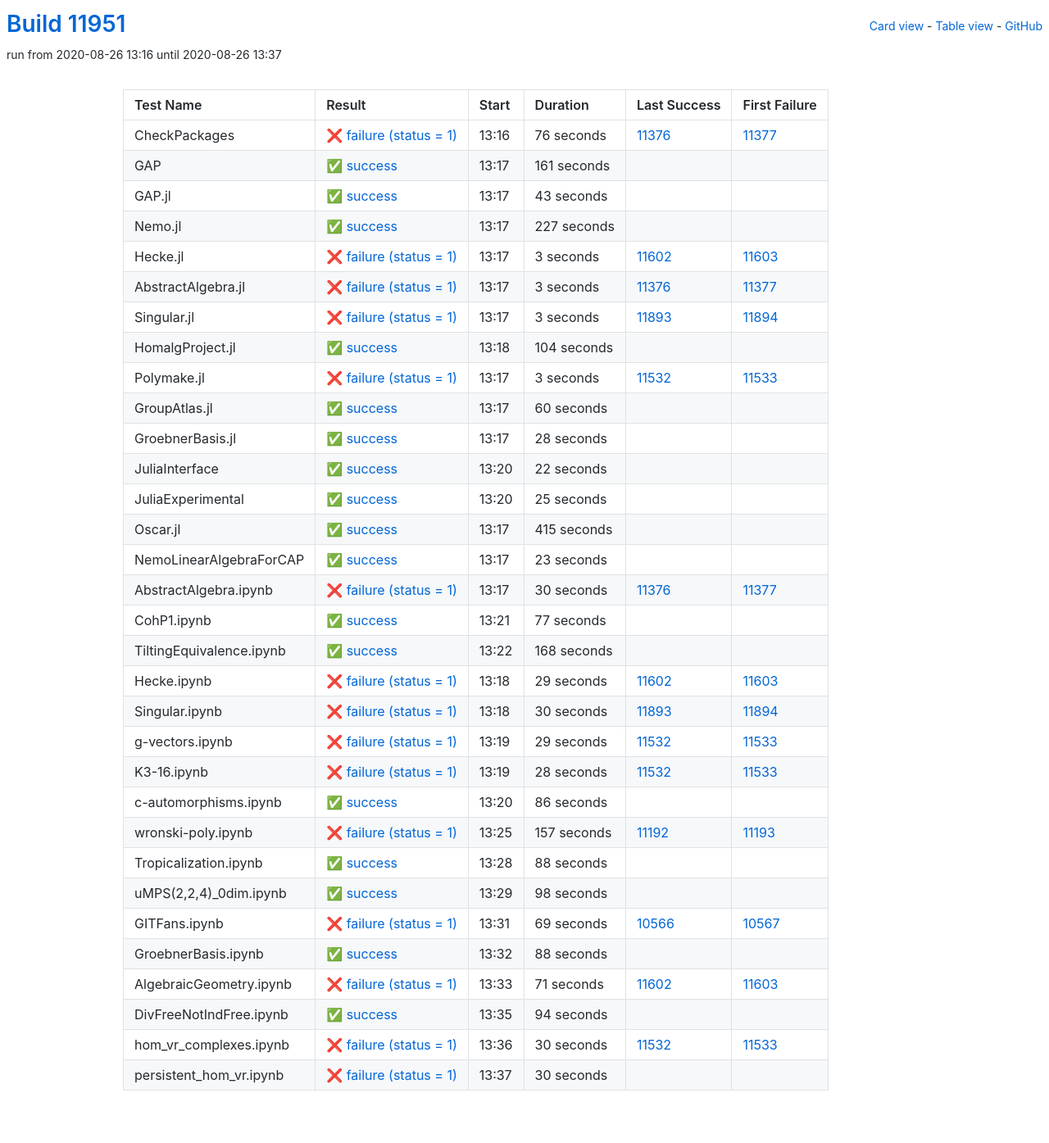
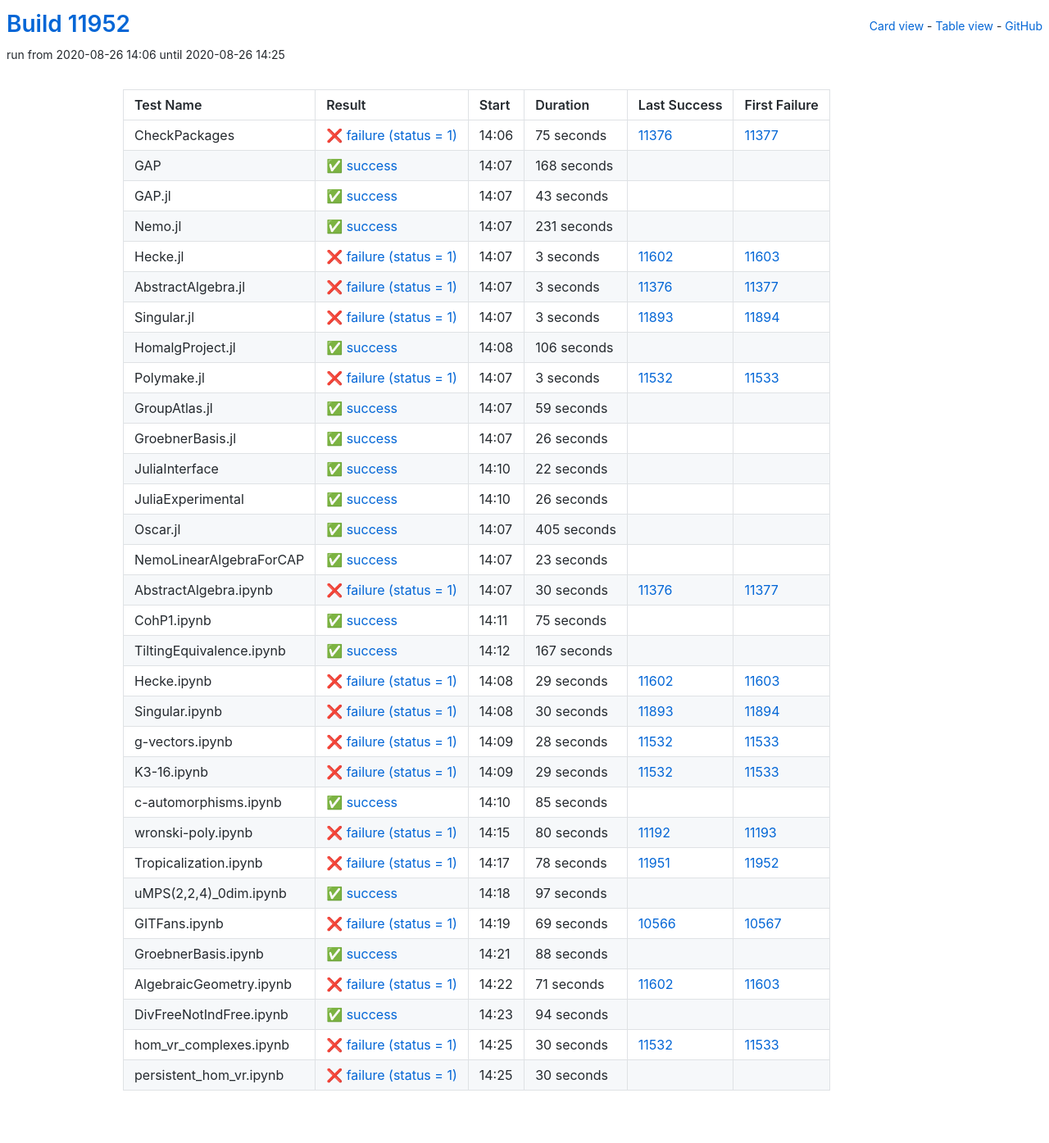
Before and after one commit to oscar-system/oscar-ci-status, a Jekyll site: the page built from table.html, in a window 1280 px wide. Shown: the whole page at 82% size. Built offline with Jekyll 4.4.1, drawn with Linux system fonts in a browser that asks for light colours.

Commit message:
Build #11952

```diff
--- a/_data/ci.yml
+++ b/_data/ci.yml
@@ -1,6 +1,6 @@
 ---
-build: 11951
-build_url: https://oscarci.mathematik.uni-kl.de/job/oscar/11951/
+build: 11952
+build_url: https://oscarci.mathematik.uni-kl.de/job/oscar/11952/
 job: oscar
 organization: oscar-system
 repo: oscar-ci-status
@@ -8,32 +8,32 @@
 tests:
 - name: CheckPackages
   id: checkpackages
-  log: https://oscarci.mathematik.uni-kl.de/job/oscar/11951/artifact/logs/build-11951/CheckPackages.log
-  start: 2020-08-26 13:16
+  log: https://oscarci.mathematik.uni-kl.de/job/oscar/11952/artifact/logs/build-11952/CheckPackages.log
+  start: 2020-08-26 14:06
   success: false
   exitcode: 1
   status: failure
-  duration: 76
+  duration: 75
   last_success: 11376
   last_success_url: https://oscarci.mathematik.uni-kl.de/job/oscar/11376/
   first_failure: 11377
   first_failure_url: https://oscarci.mathematik.uni-kl.de/job/oscar/11377/
 - name: GAP
   id: gap
-  log: https://oscarci.mathematik.uni-kl.de/job/oscar/11951/artifact/logs/build-11951/GAP.log
-  start: 2020-08-26 13:17
+  log: https://oscarci.mathematik.uni-kl.de/job/oscar/11952/artifact/logs/build-11952/GAP.log
+  start: 2020-08-26 14:07
   success: true
   exitcode: 0
   status: success
-  duration: 161
+  duration: 168
   last_success: false
   last_success_url:
   first_failure: false
   first_failure_url:
 - name: GAP.jl
   id: gap-jl
-  log: https://oscarci.mathematik.uni-kl.de/job/oscar/11951/artifact/logs/build-11951/GAP.jl.log
-  start: 2020-08-26 13:17
+  log: https://oscarci.mathematik.uni-kl.de/job/oscar/11952/artifact/logs/build-11952/GAP.jl.log
+  start: 2020-08-26 14:07
   success: true
   exitcode: 0
   status: success
@@ -44,20 +44,20 @@
   first_failure_url:
 - name: Nemo.jl
   id: nemo-jl
-  log: https://oscarci.mathematik.uni-kl.de/job/oscar/11951/artifact/logs/build-11951/Nemo.jl.log
-  start: 2020-08-26 13:17
+  log: https://oscarci.mathematik.uni-kl.de/job/oscar/11952/artifact/logs/build-11952/Nemo.jl.log
+  start: 2020-08-26 14:07
   success: true
   exitcode: 0
   status: success
-  duration: 227
+  duration: 231
   last_success: false
   last_success_url:
   first_failure: false
   first_failure_url:
 - name: Hecke.jl
   id: hecke-jl
-  log: https://oscarci.mathematik.uni-kl.de/job/oscar/11951/artifact/logs/build-11951/Hecke.jl.log
-  start: 2020-08-26 13:17
+  log: https://oscarci.mathematik.uni-kl.de/job/oscar/11952/artifact/logs/build-11952/Hecke.jl.log
+  start: 2020-08-26 14:07
   success: false
   exitcode: 1
   status: failure
@@ -68,8 +68,8 @@
   first_failure_url: https://oscarci.mathematik.uni-kl.de/job/oscar/11603/
 - name: AbstractAlgebra.jl
   id: abstractalgebra-jl
-  log: https://oscarci.mathematik.uni-kl.de/job/oscar/11951/artifact/logs/build-11951/AbstractAlgebra.jl.log
-  start: 2020-08-26 13:17
+  log: https://oscarci.mathematik.uni-kl.de/job/oscar/11952/artifact/logs/build-11952/AbstractAlgebra.jl.log
+  start: 2020-08-26 14:07
   success: false
   exitcode: 1
   status: failure
@@ -80,8 +80,8 @@
   first_failure_url: https://oscarci.mathematik.uni-kl.de/job/oscar/11377/
 - name: Singular.jl
   id: singular-jl
-  log: https://oscarci.mathematik.uni-kl.de/job/oscar/11951/artifact/logs/build-11951/Singular.jl.log
-  start: 2020-08-26 13:17
+  log: https://oscarci.mathematik.uni-kl.de/job/oscar/11952/artifact/logs/build-11952/Singular.jl.log
+  start: 2020-08-26 14:07
   success: false
   exitcode: 1
   status: failure
@@ -92,20 +92,20 @@
   first_failure_url: https://oscarci.mathematik.uni-kl.de/job/oscar/11894/
 - name: HomalgProject.jl
   id: homalgproject-jl
-  log: https://oscarci.mathematik.uni-kl.de/job/oscar/11951/artifact/logs/build-11951/HomalgProject.jl.log
-  start: 2020-08-26 13:18
+  log: https://oscarci.mathematik.uni-kl.de/job/oscar/11952/artifact/logs/build-11952/HomalgProject.jl.log
+  start: 2020-08-26 14:08
   success: true
   exitcode: 0
   status: success
-  duration: 104
+  duration: 106
   last_success: false
   last_success_url:
   first_failure: false
   first_failure_url:
 - name: Polymake.jl
   id: polymake-jl
-  log: https://oscarci.mathematik.uni-kl.de/job/oscar/11951/artifact/logs/build-11951/Polymake.jl.log
-  start: 2020-08-26 13:17
+  log: https://oscarci.mathematik.uni-kl.de/job/oscar/11952/artifact/logs/build-11952/Polymake.jl.log
+  start: 2020-08-26 14:07
   success: false
   exitcode: 1
   status: failure
@@ -116,32 +116,32 @@
   first_failure_url: https://oscarci.mathematik.uni-kl.de/job/oscar/11533/
 - name: GroupAtlas.jl
   id: groupatlas-jl
-  log: https://oscarci.mathematik.uni-kl.de/job/oscar/11951/artifact/logs/build-11951/GroupAtlas.jl.log
-  start: 2020-08-26 13:17
+  log: https://oscarci.mathematik.uni-kl.de/job/oscar/11952/artifact/logs/build-11952/GroupAtlas.jl.log
+  start: 2020-08-26 14:07
   success: true
   exitcode: 0
   status: success
-  duration: 60
+  duration: 59
   last_success: false
   last_success_url:
   first_failure: false
   first_failure_url:
 - name: GroebnerBasis.jl
   id: groebnerbasis-jl
-  log: https://oscarci.mathematik.uni-kl.de/job/oscar/11951/artifact/logs/build-11951/GroebnerBasis.jl.log
-  start: 2020-08-26 13:17
+  log: https://oscarci.mathematik.uni-kl.de/job/oscar/11952/artifact/logs/build-11952/GroebnerBasis.jl.log
+  start: 2020-08-26 14:07
   success: true
   exitcode: 0
   status: success
-  duration: 28
+  duration: 26
   last_success: false
   last_success_url:
   first_failure: false
   first_failure_url:
 - name: JuliaInterface
   id: juliainterface
-  log: https://oscarci.mathematik.uni-kl.de/job/oscar/11951/artifact/logs/build-11951/JuliaInterface.log
-  start: 2020-08-26 13:20
+  log: https://oscarci.mathematik.uni-kl.de/job/oscar/11952/artifact/logs/build-11952/JuliaInterface.log
+  start: 2020-08-26 14:10
   success: true
   exitcode: 0
   status: success
@@ -152,32 +152,32 @@
   first_failure_url:
 - name: JuliaExperimental
   id: juliaexperimental
-  log: https://oscarci.mathematik.uni-kl.de/job/oscar/11951/artifact/logs/build-11951/JuliaExperimental.log
-  start: 2020-08-26 13:20
+  log: https://oscarci.mathematik.uni-kl.de/job/oscar/11952/artifact/logs/build-11952/JuliaExperimental.log
+  start: 2020-08-26 14:10
   success: true
   exitcode: 0
   status: success
-  duration: 25
+  duration: 26
   last_success: false
   last_success_url:
   first_failure: false
   first_failure_url:
 - name: Oscar.jl
   id: oscar-jl
-  log: https://oscarci.mathematik.uni-kl.de/job/oscar/11951/artifact/logs/build-11951/Oscar.jl.log
-  start: 2020-08-26 13:17
+  log: https://oscarci.mathematik.uni-kl.de/job/oscar/11952/artifact/logs/build-11952/Oscar.jl.log
+  start: 2020-08-26 14:07
   success: true
   exitcode: 0
   status: success
-  duration: 415
+  duration: 405
   last_success: false
   last_success_url:
   first_failure: false
   first_failure_url:
 - name: NemoLinearAlgebraForCAP
   id: nemolinearalgebraforcap
-  log: https://oscarci.mathematik.uni-kl.de/job/oscar/11951/artifact/logs/build-11951/NemoLinearAlgebraForCAP.log
-  start: 2020-08-26 13:17
+  log: https://oscarci.mathematik.uni-kl.de/job/oscar/11952/artifact/logs/build-11952/NemoLinearAlgebraForCAP.log
+  start: 2020-08-26 14:07
   success: true
   exitcode: 0
   status: success
@@ -188,8 +188,8 @@
   first_failure_url:
 - name: AbstractAlgebra.ipynb
   id: abstractalgebra-ipynb
-  log: https://oscarci.mathematik.uni-kl.de/job/oscar/11951/artifact/logs/build-11951/AbstractAlgebra.ipynb.log
-  start: 2020-08-26 13:17
+  log: https://oscarci.mathematik.uni-kl.de/job/oscar/11952/artifact/logs/build-11952/AbstractAlgebra.ipynb.log
+  start: 2020-08-26 14:07
   success: false
   exitcode: 1
   status: failure
@@ -200,32 +200,32 @@
   first_failure_url: https://oscarci.mathematik.uni-kl.de/job/oscar/11377/
 - name: CohP1.ipynb
   id: cohp1-ipynb
-  log: https://oscarci.mathematik.uni-kl.de/job/oscar/11951/artifact/logs/build-11951/CohP1.ipynb.log
-  start: 2020-08-26 13:21
+  log: https://oscarci.mathematik.uni-kl.de/job/oscar/11952/artifact/logs/build-11952/CohP1.ipynb.log
+  start: 2020-08-26 14:11
   success: true
   exitcode: 0
   status: success
-  duration: 77
+  duration: 75
   last_success: false
   last_success_url:
   first_failure: false
   first_failure_url:
 - name: TiltingEquivalence.ipynb
   id: tiltingequivalence-ipynb
-  log: https://oscarci.mathematik.uni-kl.de/job/oscar/11951/artifact/logs/build-11951/TiltingEquivalence.ipynb.log
-  start: 2020-08-26 13:22
+  log: https://oscarci.mathematik.uni-kl.de/job/oscar/11952/artifact/logs/build-11952/TiltingEquivalence.ipynb.log
+  start: 2020-08-26 14:12
   success: true
   exitcode: 0
   status: success
-  duration: 168
+  duration: 167
   last_success: false
   last_success_url:
   first_failure: false
   first_failure_url:
 - name: Hecke.ipynb
   id: hecke-ipynb
-  log: https://oscarci.mathematik.uni-kl.de/job/oscar/11951/artifact/logs/build-11951/Hecke.ipynb.log
-  start: 2020-08-26 13:18
+  log: https://oscarci.mathematik.uni-kl.de/job/oscar/11952/artifact/logs/build-11952/Hecke.ipynb.log
+  start: 2020-08-26 14:08
   success: false
   exitcode: 1
   status: failure
@@ -236,8 +236,8 @@
   first_failure_url: https://oscarci.mathematik.uni-kl.de/job/oscar/11603/
 - name: Singular.ipynb
   id: singular-ipynb
-  log: https://oscarci.mathematik.uni-kl.de/job/oscar/11951/artifact/logs/build-11951/Singular.ipynb.log
-  start: 2020-08-26 13:18
+  log: https://oscarci.mathematik.uni-kl.de/job/oscar/11952/artifact/logs/build-11952/Singular.ipynb.log
+  start: 2020-08-26 14:08
   success: false
   exitcode: 1
   status: failure
@@ -248,8 +248,20 @@
   first_failure_url: https://oscarci.mathematik.uni-kl.de/job/oscar/11894/
 - name: g-vectors.ipynb
   id: g-vectors-ipynb
-  log: https://oscarci.mathematik.uni-kl.de/job/oscar/11951/artifact/logs/build-11951/g-vectors.ipynb.log
-  start: 2020-08-26 13:19
+  log: https://oscarci.mathematik.uni-kl.de/job/oscar/11952/artifact/logs/build-11952/g-vectors.ipynb.log
+  start: 2020-08-26 14:09
+  success: false
+  exitcode: 1
+  status: failure
+  duration: 28
+  last_success: 11532
+  last_success_url: https://oscarci.mathematik.uni-kl.de/job/oscar/11532/
+  first_failure: 11533
+  first_failure_url: https://oscarci.mathematik.uni-kl.de/job/oscar/11533/
+- name: K3-16.ipynb
+  id: k3-16-ipynb
+  log: https://oscarci.mathematik.uni-kl.de/job/oscar/11952/artifact/logs/build-11952/K3-16.ipynb.log
+  start: 2020-08-26 14:09
   success: false
   exitcode: 1
   status: failure
@@ -258,70 +270,58 @@
   last_success_url: https://oscarci.mathematik.uni-kl.de/job/oscar/11532/
   first_failure: 11533
   first_failure_url: https://oscarci.mathematik.uni-kl.de/job/oscar/11533/
-- name: K3-16.ipynb
-  id: k3-16-ipynb
-  log: https://oscarci.mathematik.uni-kl.de/job/oscar/11951/artifact/logs/build-11951/K3-16.ipynb.log
-  start: 2020-08-26 13:19
-  success: false
-  exitcode: 1
-  status: failure
-  duration: 28
-  last_success: 11532
-  last_success_url: https://oscarci.mathematik.uni-kl.de/job/oscar/11532/
-  first_failure: 11533
-  first_failure_url: https://oscarci.mathematik.uni-kl.de/job/oscar/11533/
 - name: c-automorphisms.ipynb
   id: c-automorphisms-ipynb
-  log: https://oscarci.mathematik.uni-kl.de/job/oscar/11951/artifact/logs/build-11951/c-automorphisms.ipynb.log
-  start: 2020-08-26 13:20
+  log: https://oscarci.mathematik.uni-kl.de/job/oscar/11952/artifact/logs/build-11952/c-automorphisms.ipynb.log
+  start: 2020-08-26 14:10
   success: true
   exitcode: 0
   status: success
-  duration: 86
+  duration: 85
   last_success: false
   last_success_url:
   first_failure: false
   first_failure_url:
 - name: wronski-poly.ipynb
   id: wronski-poly-ipynb
-  log: https://oscarci.mathematik.uni-kl.de/job/oscar/11951/artifact/logs/build-11951/wronski-poly.ipynb.log
-  start: 2020-08-26 13:25
+  log: https://oscarci.mathematik.uni-kl.de/job/oscar/11952/artifact/logs/build-11952/wronski-poly.ipynb.log
+  start: 2020-08-26 14:15
   success: false
   exitcode: 1
   status: failure
-  duration: 157
+  duration: 80
   last_success: 11192
   last_success_url: https://oscarci.mathematik.uni-kl.de/job/oscar/11192/
   first_failure: 11193
   first_failure_url: https://oscarci.mathematik.uni-kl.de/job/oscar/11193/
 - name: Tropicalization.ipynb
   id: tropicalization-ipynb
-  log: https://oscarci.mathematik.uni-kl.de/job/oscar/11951/artifact/logs/build-11951/Tropicalization.ipynb.log
-  start: 2020-08-26 13:28
+  log: https://oscarci.mathematik.uni-kl.de/job/oscar/11952/artifact/logs/build-11952/Tropicalization.ipynb.log
+  start: 2020-08-26 14:17
+  success: false
+  exitcode: 1
+  status: failure
+  duration: 78
+  last_success: 11951
+  last_success_url: https://oscarci.mathematik.uni-kl.de/job/oscar/11951/
+  first_failure: 11952
+  first_failure_url: https://oscarci.mathematik.uni-kl.de/job/oscar/11952/
+- name: uMPS(2,2,4)_0dim.ipynb
+  id: umps-2-2-4-0dim-ipynb
+  log: https://oscarci.mathematik.uni-kl.de/job/oscar/11952/artifact/logs/build-11952/uMPS-2-2-4-_0dim.ipynb.log
+  start: 2020-08-26 14:18
   success: true
   exitcode: 0
   status: success
-  duration: 88
-  last_success: false
-  last_success_url:
-  first_failure: false
-  first_failure_url:
-- name: uMPS(2,2,4)_0dim.ipynb
-  id: umps-2-2-4-0dim-ipynb
-  log: https://oscarci.mathematik.uni-kl.de/job/oscar/11951/artifact/logs/build-11951/uMPS-2-2-4-_0dim.ipynb.log
-  start: 2020-08-26 13:29
-  success: true
-  exitcode: 0
-  status: success
-  duration: 98
+  duration: 97
   last_success: false
   last_success_url:
   first_failure: false
   first_failure_url:
 - name: GITFans.ipynb
   id: gitfans-ipynb
-  log: https://oscarci.mathematik.uni-kl.de/job/oscar/11951/artifact/logs/build-11951/GITFans.ipynb.log
-  start: 2020-08-26 13:31
+  log: https://oscarci.mathematik.uni-kl.de/job/oscar/11952/artifact/logs/build-11952/GITFans.ipynb.log
+  start: 2020-08-26 14:19
   success: false
   exitcode: 1
   status: failure
@@ -332,8 +332,8 @@
   first_failure_url: https://oscarci.mathematik.uni-kl.de/job/oscar/10567/
 - name: GroebnerBasis.ipynb
   id: groebnerbasis-ipynb
-  log: https://oscarci.mathematik.uni-kl.de/job/oscar/11951/artifact/logs/build-11951/GroebnerBasis.ipynb.log
-  start: 2020-08-26 13:32
+  log: https://oscarci.mathematik.uni-kl.de/job/oscar/11952/artifact/logs/build-11952/GroebnerBasis.ipynb.log
+  start: 2020-08-26 14:21
   success: true
   exitcode: 0
   status: success
@@ -344,8 +344,8 @@
   first_failure_url:
 - name: AlgebraicGeometry.ipynb
   id: algebraicgeometry-ipynb
-  log: https://oscarci.mathematik.uni-kl.de/job/oscar/11951/artifact/logs/build-11951/AlgebraicGeometry.ipynb.log
-  start: 2020-08-26 13:33
+  log: https://oscarci.mathematik.uni-kl.de/job/oscar/11952/artifact/logs/build-11952/AlgebraicGeometry.ipynb.log
+  start: 2020-08-26 14:22
   success: false
   exitcode: 1
   status: failure
@@ -356,8 +356,8 @@
   first_failure_url: https://oscarci.mathematik.uni-kl.de/job/oscar/11603/
 - name: DivFreeNotIndFree.ipynb
   id: divfreenotindfree-ipynb
-  log: https://oscarci.mathematik.uni-kl.de/job/oscar/11951/artifact/logs/build-11951/DivFreeNotIndFree.ipynb.log
-  start: 2020-08-26 13:35
+  log: https://oscarci.mathematik.uni-kl.de/job/oscar/11952/artifact/logs/build-11952/DivFreeNotIndFree.ipynb.log
+  start: 2020-08-26 14:23
   success: true
   exitcode: 0
   status: success
@@ -368,8 +368,8 @@
   first_failure_url:
 - name: hom_vr_complexes.ipynb
   id: hom-vr-complexes-ipynb
-  log: https://oscarci.mathematik.uni-kl.de/job/oscar/11951/artifact/logs/build-11951/hom_vr_complexes.ipynb.log
-  start: 2020-08-26 13:36
+  log: https://oscarci.mathematik.uni-kl.de/job/oscar/11952/artifact/logs/build-11952/hom_vr_complexes.ipynb.log
+  start: 2020-08-26 14:25
   success: false
   exitcode: 1
   status: failure
@@ -380,8 +380,8 @@
   first_failure_url: https://oscarci.mathematik.uni-kl.de/job/oscar/11533/
 - name: persistent_hom_vr.ipynb
   id: persistent-hom-vr-ipynb
-  log: https://oscarci.mathematik.uni-kl.de/job/oscar/11951/artifact/logs/build-11951/persistent_hom_vr.ipynb.log
-  start: 2020-08-26 13:37
+  log: https://oscarci.mathematik.uni-kl.de/job/oscar/11952/artifact/logs/build-11952/persistent_hom_vr.ipynb.log
+  start: 2020-08-26 14:25
   success: false
   exitcode: 1
   status: failure
```
Also changed, not shown: README.md.
